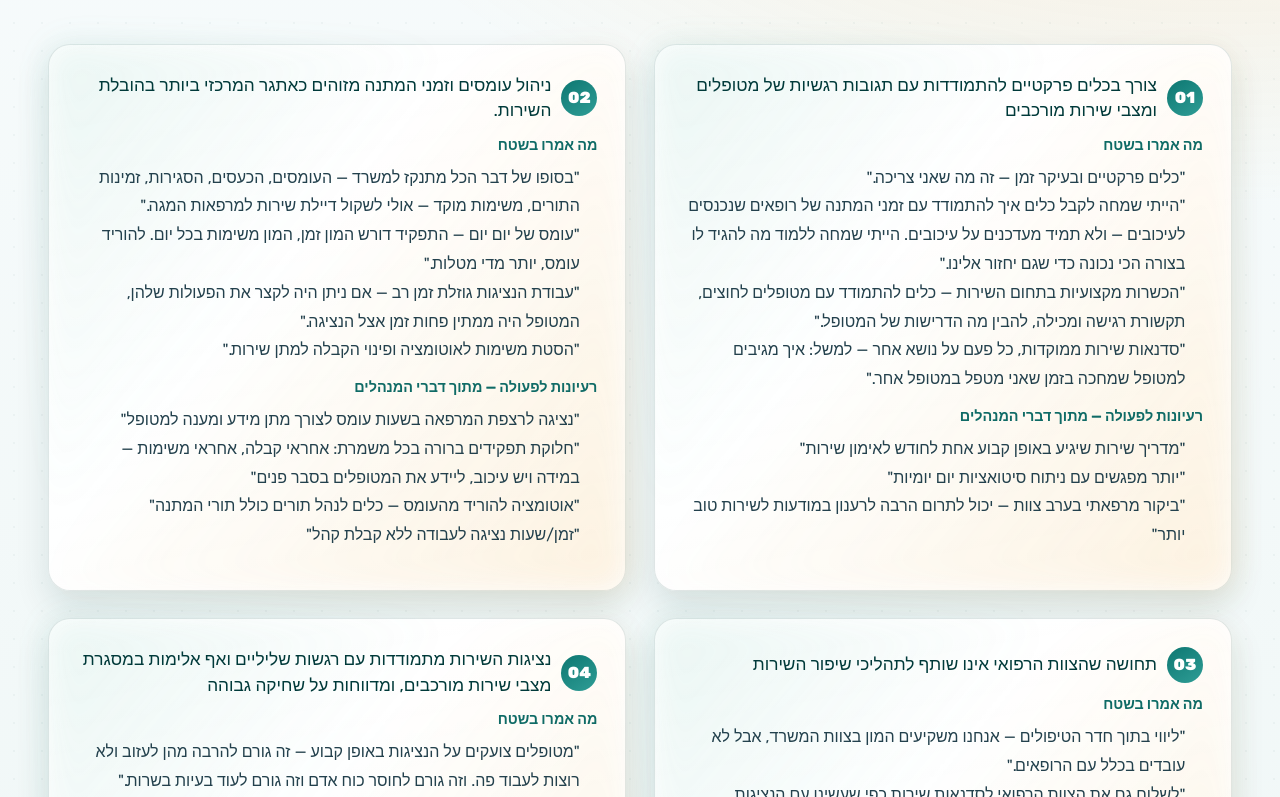
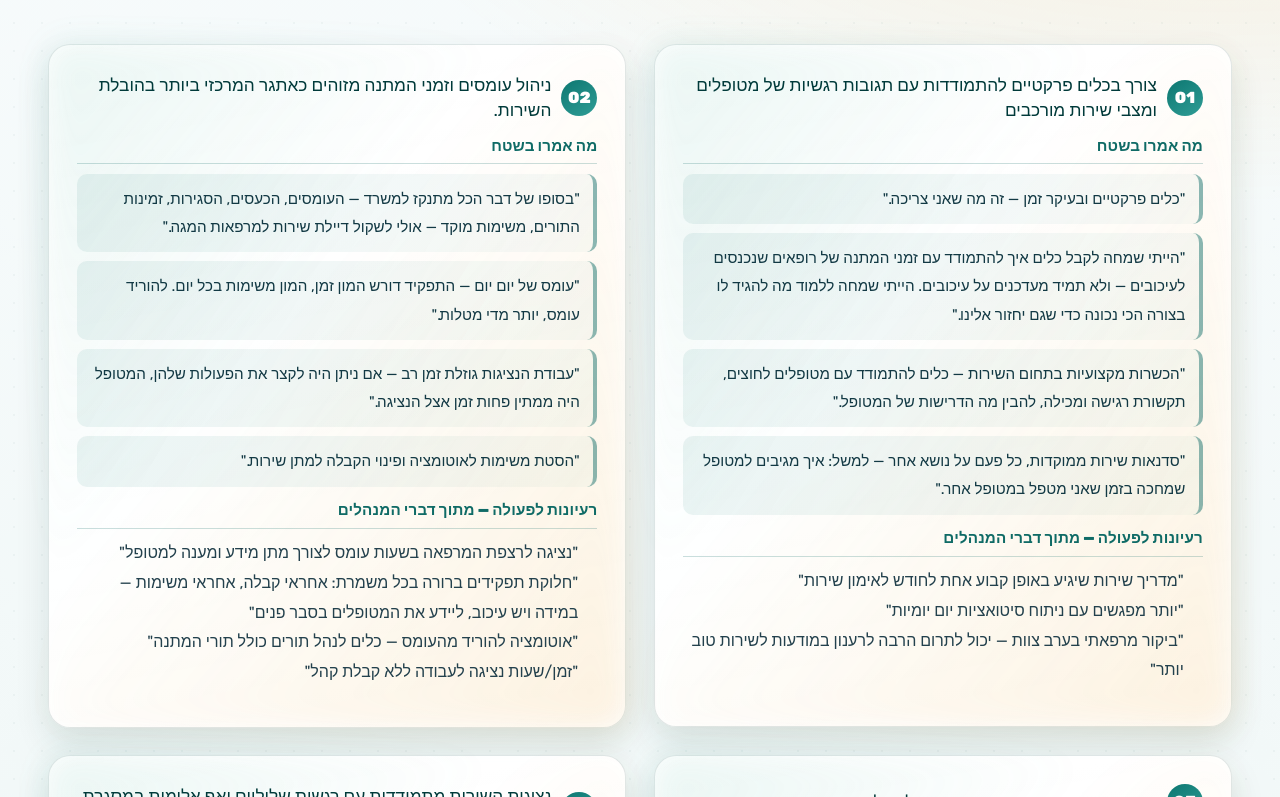
Before and after one commit to Dorvad/Maccabi-dent-insights-, a React (Vite) app: page / in a window 1280 px wide. Shown: the part 6663-7460 px from the top of the page. Built offline with nearby package versions, Linux system fonts and the light colour scheme.

Commit message:
Refine insights section hierarchy and quote styling

```diff
--- a/src/components/sections/S11Takeaway.tsx
+++ b/src/components/sections/S11Takeaway.tsx
@@ -13,15 +13,19 @@ function InsightCard({ item, index }: { item: (typeof insights)[number], index:
         </header>
 
         <section className="insight-showcase-card__section">
-          <p>מה אמרו בשטח</p>
-          <ul>
-            {item.fieldQuotes.map((q, i) => <li key={i}>{q}</li>)}
+          <h4 className="insight-showcase-card__section-title">מה אמרו בשטח</h4>
+          <ul className="insight-showcase-card__quotes">
+            {item.fieldQuotes.map((q, i) => (
+              <li key={i}>
+                <blockquote>{q}</blockquote>
+              </li>
+            ))}
           </ul>
         </section>
 
         <section className="insight-showcase-card__section">
-          <p>רעיונות לפעולה — מתוך דברי המנהלים</p>
-          <ol>
+          <h4 className="insight-showcase-card__section-title">רעיונות לפעולה — מתוך דברי המנהלים</h4>
+          <ol className="insight-showcase-card__actions">
             {item.actionIdeas.map((a, i) => <li key={i}>{a}</li>)}
           </ol>
         </section>
@@ -69,7 +73,6 @@ export default function S11InsightsShowcase() {
                 </section>
               ))}
             </div>
-            <p className="initiative-panel__note">הרעיונות לפעולה מצוטטים כלשונם מתשובות המנהלים בסקר</p>
           </article>
         </Reveal>
       </div>
--- a/src/styles/index.css
+++ b/src/styles/index.css
@@ -442,8 +442,30 @@
   .insight-showcase-card__header { display:flex; align-items:center; gap:10px; margin-bottom:.7rem; }
   .insight-showcase-card__id { min-width:36px; height:36px; border-radius:50%; display:grid; place-items:center; color:#fff; font-weight:800; background: linear-gradient(145deg, #0d7771, #2f9d96); }
   .insight-showcase-card h3 { margin:0; color:#003a3a; font-size:1.08rem; line-height:1.48; }
-  .insight-showcase-card__section p { margin:0 0 .45rem; font-weight:700; color:#0f6b66; font-size:.9rem; }
-  .insight-showcase-card__section ul, .insight-showcase-card__section ol { margin:0 0 .75rem; padding-inline-start:1.1rem; color:#23414d; line-height:1.8; }
+  .insight-showcase-card__section-title {
+    margin: 0 0 .6rem;
+    padding-bottom: .35rem;
+    border-bottom: 1px solid rgba(15, 107, 102, .22);
+    font-weight: 800;
+    letter-spacing: .01em;
+    color:#0f6b66;
+    font-size:.95rem;
+  }
+  .insight-showcase-card__quotes,
+  .insight-showcase-card__actions { margin:0 0 .8rem; color:#23414d; line-height:1.85; }
+  .insight-showcase-card__quotes { list-style:none; padding:0; display:grid; gap:.55rem; }
+  .insight-showcase-card__quotes li { margin:0; }
+  .insight-showcase-card__quotes blockquote {
+    margin: 0;
+    padding: .7rem .85rem;
+    border-inline-start: 4px solid rgba(15,107,102,.44);
+    border-radius: 10px;
+    background: linear-gradient(120deg, rgba(31,130,123,.09), rgba(31,130,123,.03));
+    color: #123944;
+    font-size: .95rem;
+  }
+  .insight-showcase-card__actions { padding-inline-start:1.2rem; }
+  .insight-showcase-card__actions li::marker { color:#0f6b66; font-weight:700; }
 
   .initiative-panel { margin-top:2.6rem; border-radius:24px; border:1px solid rgba(0,58,58,.15); background:rgba(255,255,255,.86); overflow:hidden; box-shadow: 0 16px 40px rgba(0,58,58,.1); }
   .initiative-panel__head { display:grid; grid-template-columns: 1.15fr 1fr 1.45fr; background:linear-gradient(90deg, #0f6b66, #1f827b); }
```
